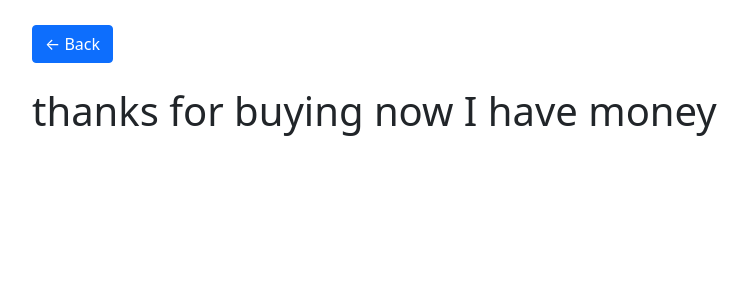
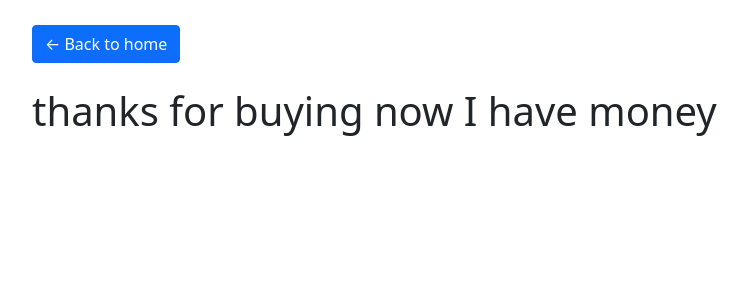
Before and after one commit to somebody4545/stripetest, a Flask app: page /thanks in a window 1280 px wide. Shown: the top 300 px of the page, without its empty margins (160-908 px from the left). Run offline with Flask 2, Linux system fonts and the light colour scheme.

Commit message:
made back buttons a little better

```diff
--- a/templates/choosemethod.html
+++ b/templates/choosemethod.html
@@ -9,7 +9,7 @@
 </head>
 <body style='width:70%; margin: 25px auto auto auto;'>
     <a href="/">
-        <button class='btn btn-primary'>← Back</button>
+        <button class='btn btn-primary'>← Back to home</button>
     </a>
     <br>
     <br>
--- a/templates/thanks.html
+++ b/templates/thanks.html
@@ -9,7 +9,7 @@
 </head>
 <body style='width:70%; margin: 25px auto auto auto;'>
     <a href="/">
-        <button class='btn btn-primary'>← Back</button>
+        <button class='btn btn-primary'>← Back to home</button>
     </a>
     <br>
     <br>
```
